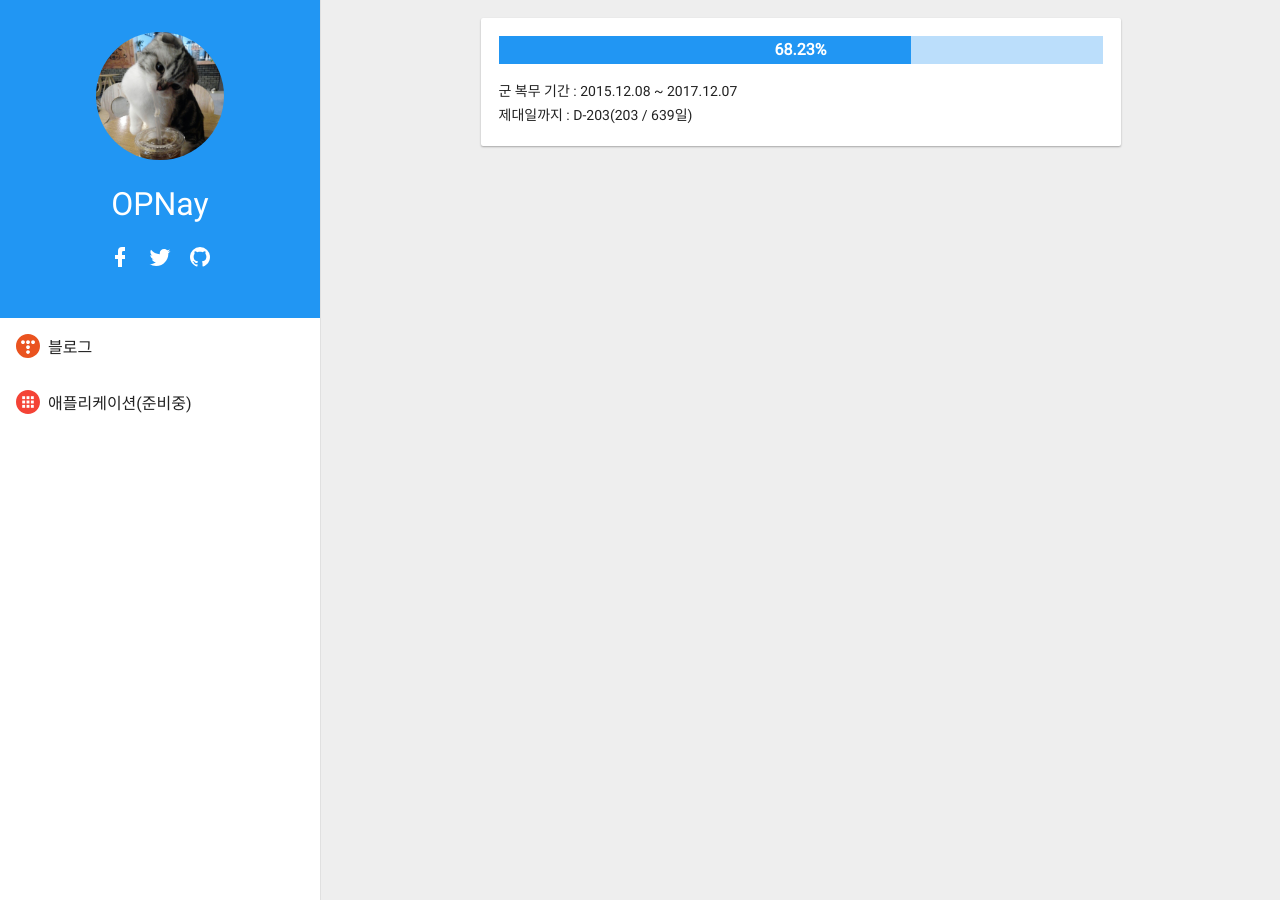
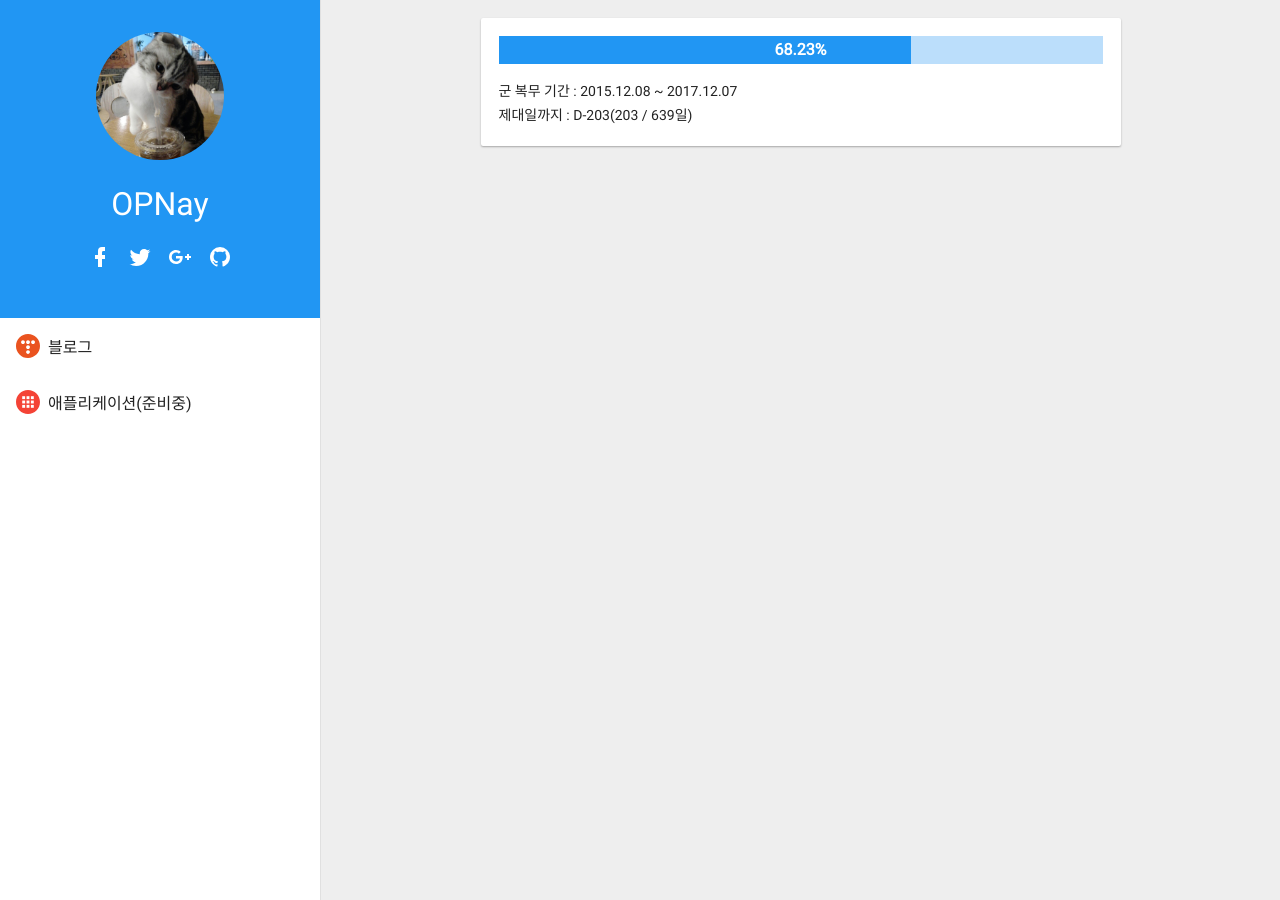
Before and after one commit to opnay/opnay.github.io, a Jekyll site: the page built from index.html, in a window 1280 px wide. Built offline with Jekyll 4.4.1, drawn with Linux system fonts in a browser that asks for light colours; some web fonts are replaced.

Commit message:
data: social: Add social data

```diff
--- a/_layouts/default.html
+++ b/_layouts/default.html
@@ -35,9 +35,9 @@
 				<p><img class="img" src="/image/profile.jpg"></p>
 				<p><a class="link ellipsis" href="/">OPNay</a></p>
 				<p>
-					<a class="link ext" href="https://facebook.com/opnay">{% include icon/facebook.svg %}</a>
-					<a class="link ext" href="https://twitter.com/opnay_dev">{% include icon/twitter.svg %}</a>
-					<a class="link ext" href="https://github.com/opnay">{% include icon/github.svg %}</a>
+					{% for social in site.data.social %}
+					<a class="link social" href="{{ social.href }}">{% include icon/{{social.icon}} %}</a>
+					{% endfor %}
 				</p>
 			</div>
 			<div class="list flex vertical">
--- a/css/default.css
+++ b/css/default.css
@@ -26,9 +26,9 @@ html, body, .wrap {margin:0; padding:0; width:100%; height:100%;}
 .side .profile {background:#2196F3; padding:32px; text-align:center; font-size:32px;}
 .side .profile .link {color:white;}
 .side .profile .img {border-radius:50%; width:128px; height:auto;}
-.side .profile .ext {display:inline-block; width:32px; height:32px; fill:white; line-height:1;}
-.side .profile .ext:hover {fill:rgba(255,255,255,.75);}
-.side .profile .ext svg {width:24px; height:24px;}
+.side .profile .social {display:inline-block; width:32px; height:32px; fill:white; line-height:1;}
+.side .profile .social:hover {fill:rgba(255,255,255,.75);}
+.side .profile .social svg {width:24px; height:24px;}
 
 .side .list .link {text-decoration:none; padding:8px;}
 .side .list .link:hover {background:#EEE;}
```
Also changed, not shown: _data/social.yml (added, +15 -0 lines).
